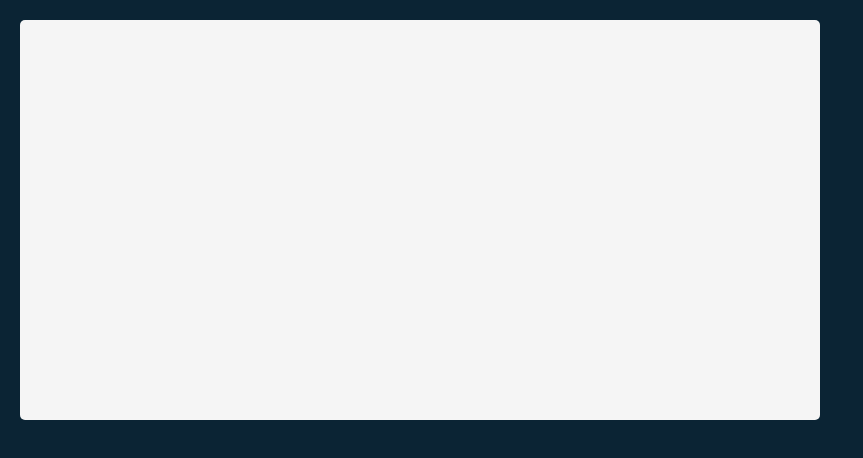
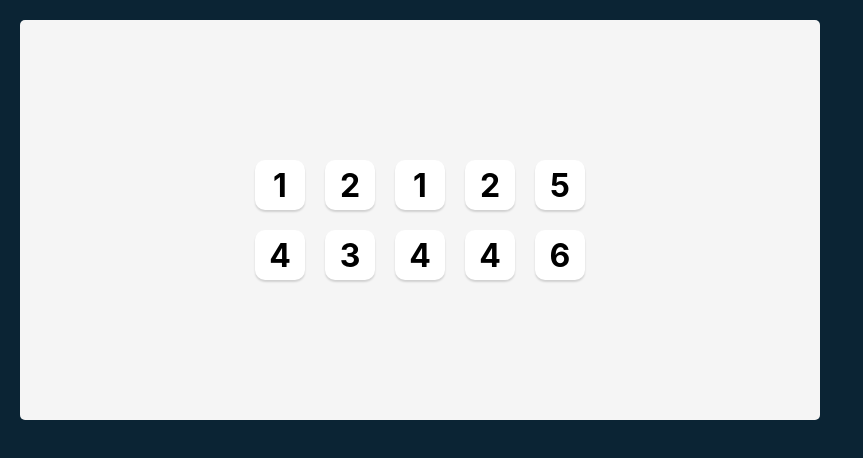
Before and after one commit to emmyobonyo/tenzies, a React (Create React App) app: page / in a window 1280 px wide. Shown: the top 458 px of the page, without its empty margins (0-863 px from the left). Built offline with nearby package versions, Linux system fonts and the light colour scheme; the HTML template or start-up script is replaced by a standard one.

Commit message:
Update dice to recieve a random number

```diff
--- a/src/App.css
+++ b/src/App.css
@@ -13,4 +13,31 @@
   height: 400px;
   max-width: 800px;
   border-radius: 5px;
+  padding: 20px;
+  display: flex;
+  flex-direction: column;
+  align-items: center;
+  justify-content: center;
 }
+
+.dice-container {
+  display: grid;
+  grid-template: auto auto / repeat(5, 1fr); /* auto determined height rows and 5 columns each 1 fraction unit wide*/
+  gap: 20px;
+}
+
+.die-face {
+  height: 50px;
+  width: 50px;
+  box-shadow: 0px 2px 2px rgba(0, 0, 0, 0.15);
+  border-radius: 10px;
+  display: flex;
+  justify-content: center;
+  align-items: center;
+  cursor: pointer;
+  background-color: white;
+}
+
+.die-num{
+  font-size: 2rem;
+}
--- a/src/App.js
+++ b/src/App.js
@@ -1,9 +1,26 @@
+import React from 'react'
+import Dice from './components/Dice';
 import './App.css';
 
 function App() {
+  const [dice, setDice] = React.useState(allNewDice()); // using function to initialise state
+  function allNewDice() {
+    const newDice = []
+    for(let i = 0; i<10; i++){
+      newDice.push(Math.ceil(Math.random() * 6)) //it's a function so it ought to run immediately
+    }
+    return newDice
+  }
+
+  const diceElements = dice.map(die => <Dice value={die}/>)
+
   return (
     <div className="App">
-        <main></main>
+        <main>
+          <div className="dice-container">
+            {diceElements}
+          </div>
+        </main>
     </div>
   );
 }
--- /dev/null
+++ b/src/components/Dice.js
@@ -0,0 +1,11 @@
+import React from 'react'
+
+function Dice(props) {
+  return (
+    <div className="die-face">
+      <h2 className="die-num">{props.value}</h2>
+    </div>
+  )
+}
+
+export default Dice;
```
